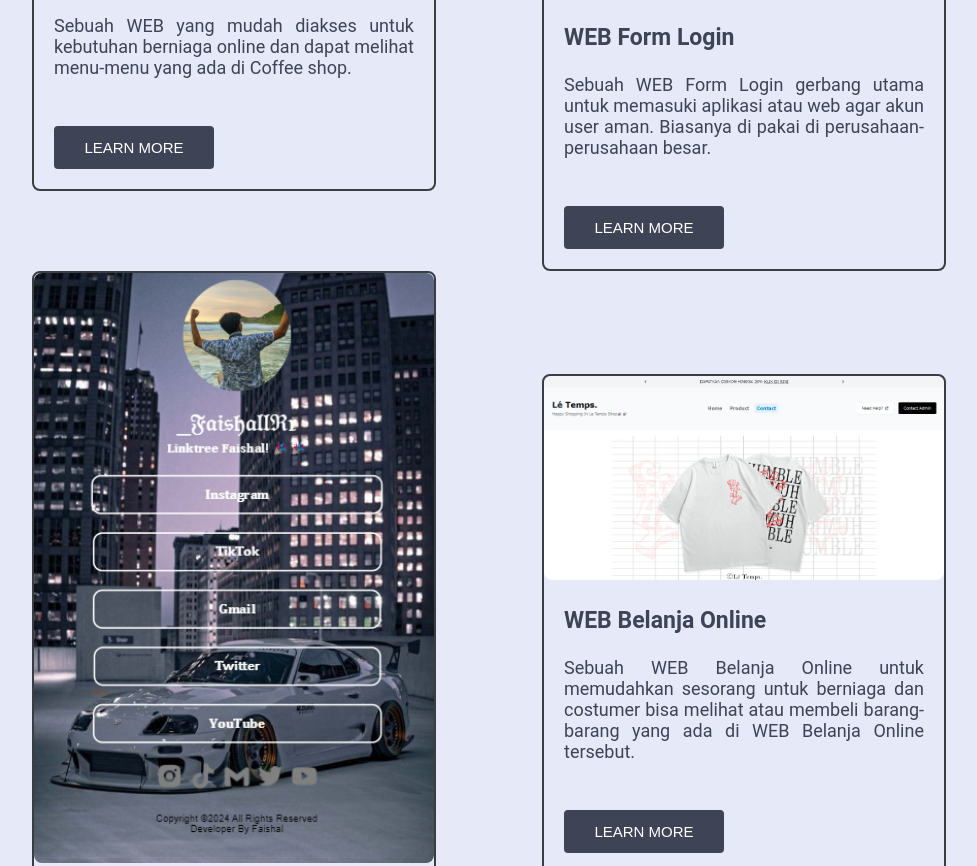
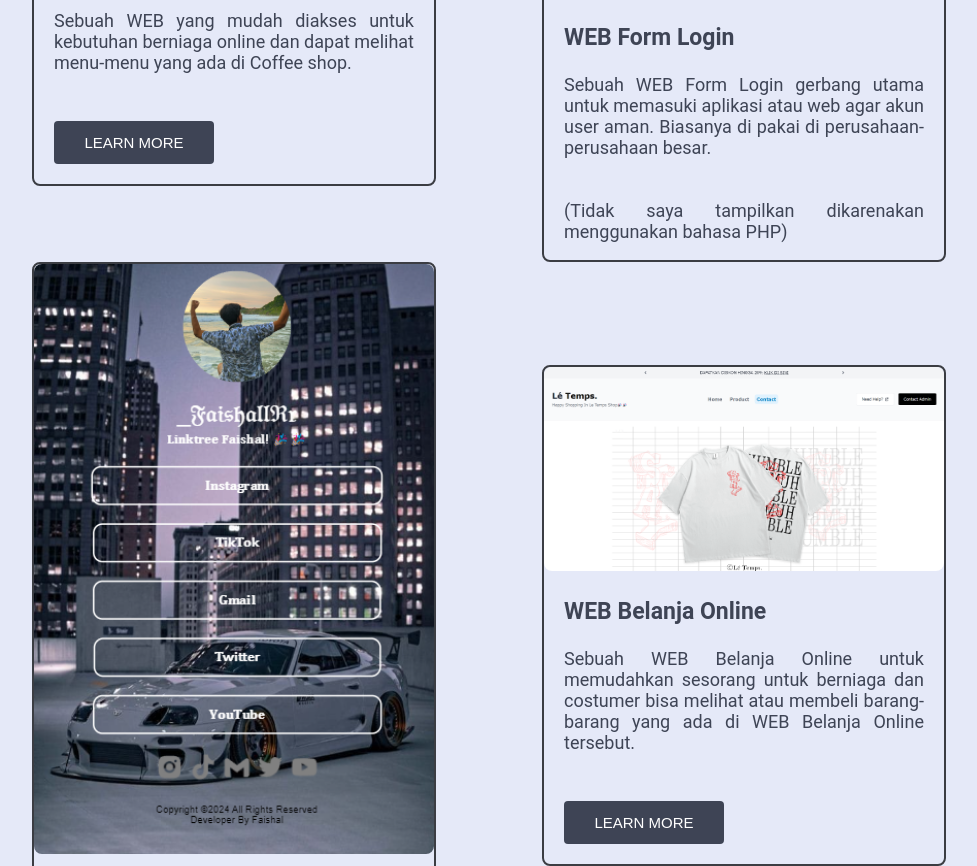
Before and after one commit to FaishallRr/Myportofolio, a plain HTML site: page index.html in a window 1280 px wide. Shown: the part 2256-3122 px from the top of the page, without its empty margins (178-1155 px from the left). Drawn offline with nearby package versions, Linux system fonts and the light colour scheme; a web font is replaced by a local one.

Commit message:
update HTML kedua

```diff
--- a/index.html
+++ b/index.html
@@ -159,9 +159,10 @@
             <p class="project-description">
               Sebuah WEB Form Login gerbang utama untuk memasuki aplikasi atau
               web agar akun user aman. Biasanya di pakai di
-              perusahaan-perusahaan besar.
+              perusahaan-perusahaan besar. <br /><br /><br />
+
+              (Tidak saya tampilkan dikarenakan menggunakan bahasa PHP)
             </p>
-            <button class="btn-next-2"><span>LEARN MORE</span></button>
           </div>
         </div>
       </div>
```
